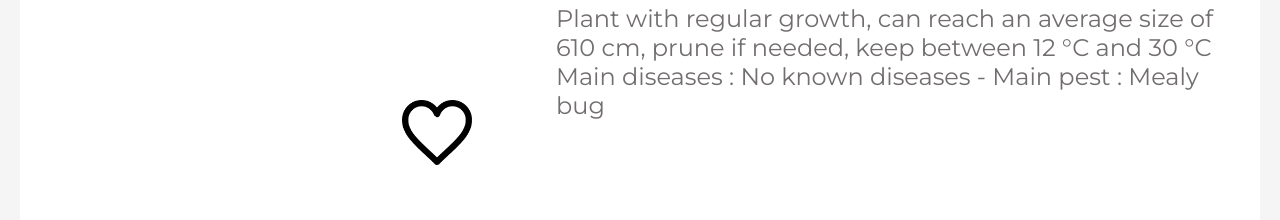
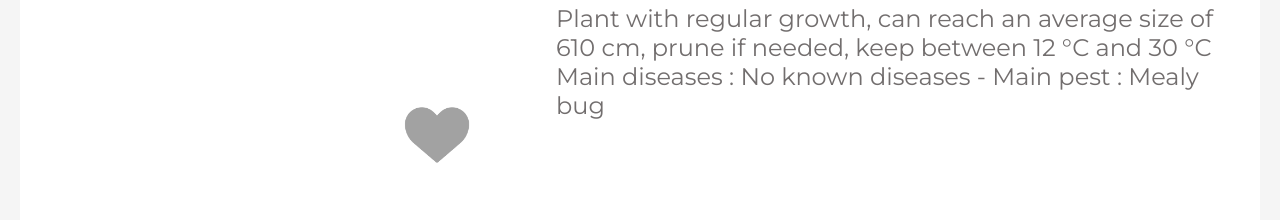
Before and after one commit to WildCodeSchool-2024-02/JS-Nantes-RAMCss-II-P2-GreenDoor, a React (Vite) app in the folder client/: page / in a window 1280 px wide. Shown: the part 1561-1781 px from the top of the page. Built offline with nearby package versions, Linux system fonts and the light colour scheme.

Commit message:
US_12.1 like feature finish

```diff
--- a/client/src/components/LikeIcon.jsx
+++ b/client/src/components/LikeIcon.jsx
@@ -17,7 +17,7 @@ function LikeIcon({ likeIcon, setLikeIcon }) {
         ) : (
           <img
             id="like-empty"
-            src="./src/assets/icons/HeartEmpty.png"
+            src="./src/assets/icons/HeartEmptyGray.png"
             alt={likeIcon}
           />
         )}
--- a/client/src/components/PlantCards.jsx
+++ b/client/src/components/PlantCards.jsx
@@ -23,7 +23,7 @@ function PlantCard({
   lightIconActive,
   lightIconInactive,
 }) {
-  const [like, setlike] = useState(false);
+  const [likeIcon, setLikeIcon] = useState(false);
 
   return (
     <article className="plant-card">
@@ -65,7 +65,7 @@ function PlantCard({
                 ? "No known vulnerability"
                 : insects.join(", ")}
             </p>
-            <LikeIcon setlike={setlike} like={like} />
+            <LikeIcon setLikeIcon={setLikeIcon} likeIcon={likeIcon} />
           </div>
         </figcaption>
       </figure>
```
Also changed, not shown: client/src/assets/icons/HeartEmptyGray.png (added).
